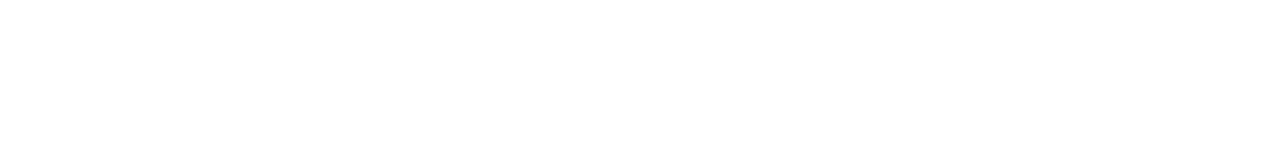
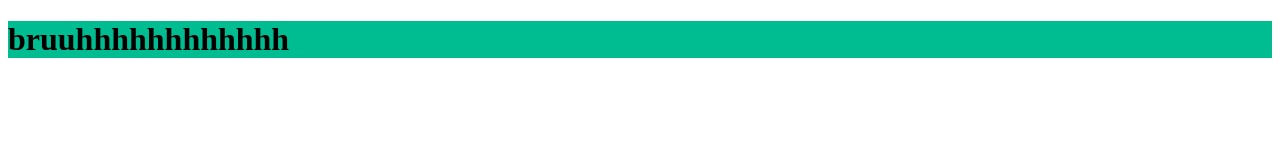
Before and after one commit to Steve-D3/results-S-2024, a plain HTML site: page index.html in a window 1280 px wide. Drawn offline with Linux system fonts and the light colour scheme.

Commit message:
second commit

```diff
--- a/index.html
+++ b/index.html
@@ -7,6 +7,6 @@
     <title>results Design</title>
 </head>
 <body>
-
+    <H1>bruuhhhhhhhhhhhh</H1>
 </body>
 </html>
--- a/style.css
+++ b/style.css
@@ -15,5 +15,9 @@
 @import url(https://cdn.jsdelivr.net/npm/reset-css@5.0.2/reset.min.css);
 
 * {
-    box-sizing: border-box;
+  box-sizing: border-box;
 }
+
+h1 {
+  background-color: var(--GreenTeal);
+}
```
